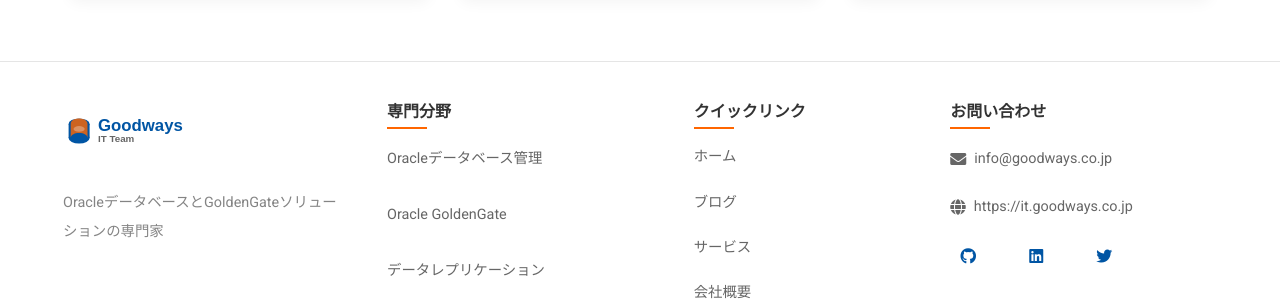
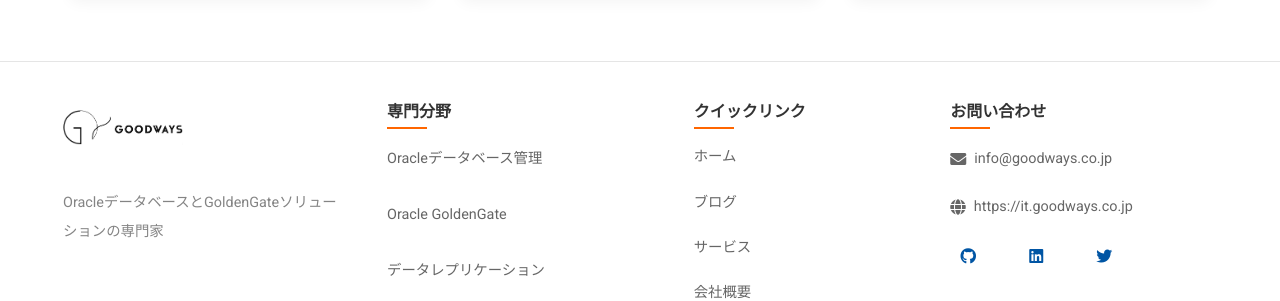
Before and after one commit to goodwaysIT/ja, a Jekyll site: the page built from index.html, in a window 1280 px wide. Shown: the part 2341-2642 px from the top of the page. Built offline with Jekyll 4.4.1, drawn with Linux system fonts in a browser that asks for light colours.

Commit message:
update _config.yml and CNAME for corp. domain name

```diff
--- a/CNAME
+++ /dev/null
@@ -1 +0,0 @@
-it.goodways.co.jp
--- a/_config.yml
+++ b/_config.yml
@@ -2,8 +2,8 @@
 title: Goodways ITチーム # Goodways IT Team
 description: >-
   OracleデータベースとGoldenGateソリューションの専門家
-baseurl: "/ja" # the subpath of your site, e.g. /blog
-url: "https://goodwaysit.github.io/" # the base hostname & protocol
+baseurl: "" # the subpath of your site, e.g. /blog
+url: "https://it.goodways.co.jp" # the base hostname & protocol
 # future_url: "http://it.goodways.co.jp/" # Future URL for the site
 
 # Company information
--- a/_includes/footer.html
+++ b/_includes/footer.html
@@ -2,7 +2,7 @@
   <div class="container">
     <div class="footer-inner" style="display: flex; flex-wrap: wrap; justify-content: space-between; gap: 1.5rem; margin-bottom: 1rem;">
       <div class="footer-column" style="flex: 1 1 250px; max-width: 300px; padding: 1rem 0.5rem; min-height: 180px;">
-        <img src="{{ '/assets/images/goodways-logo-with-icon.svg' | relative_url }}" alt="{{ site.title }}" class="footer-logo" style="height: 35px; margin-bottom: 1rem;" />
+        <img src="{{ '/assets/images/goodways-logo-black.png' | relative_url }}" alt="{{ site.title }}" class="footer-logo" style="height: 35px; margin-bottom: 1rem;" />
         <p class="footer-description" style="font-size: 0.9rem; color: #666666; line-height: 2; margin: 1rem 0; height: auto; overflow: visible; min-height: 3rem; display: block; word-break: break-word; padding: 0.3rem 0;">OracleデータベースとGoldenGateソリューションの専門家</p>
       </div>
 
```
Also changed, not shown: 1 other file.
